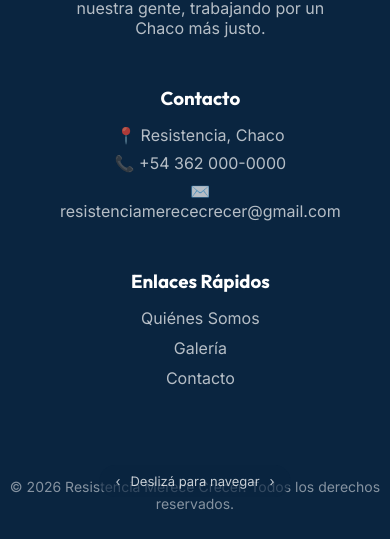
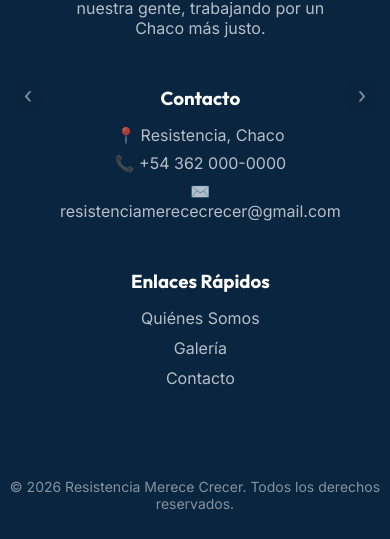
Before and after one commit to esqmarcelo/resistencia-merece-crecer, a React (Vite) app: page /contacto in a window 390 px wide. Shown: the part 327-866 px from the top of the page. Built offline with nearby package versions, Linux system fonts and the light colour scheme.

Commit message:
se modifico las indicaciones de deslizamiento de la pagina entre secciones

```diff
--- a/src/components/SwipeWrapper.jsx
+++ b/src/components/SwipeWrapper.jsx
@@ -24,11 +24,8 @@ function SwipeWrapper({ children }) {
   return (
     <div {...handlers} className="swipe-area">
       {children}
-      <div className="swipe-hint">
-        <span>‹</span>
-        <span>Deslizá para navegar</span>
-        <span>›</span>
-      </div>
+      <div className="swipe-arrow swipe-arrow-left">‹</div>
+      <div className="swipe-arrow swipe-arrow-right">›</div>
     </div>
   )
 }
--- a/src/index.css
+++ b/src/index.css
@@ -444,38 +444,46 @@ h3 {
   }
 }
 
-.swipe-hint {
+.swipe-arrow {
   display: none;
 }
 
 @media (max-width: 768px) {
-  .swipe-hint {
+  .swipe-arrow {
     display: flex;
     align-items: center;
     justify-content: center;
-    gap: 10px;
     position: fixed;
-    bottom: 20px;
-    left: 50%;
-    transform: translateX(-50%);
-    background-color: rgba(10, 37, 64, 0.85);
+    top: 50%;
+    transform: translateY(-50%);
+    width: 36px;
+    height: 36px;
+    background-color: rgba(10, 37, 64, 0.5);
     color: white;
-    padding: 8px 16px;
-    border-radius: 20px;
-    font-size: 13px;
+    border-radius: 50%;
+    font-size: 22px;
     z-index: 50;
+    pointer-events: none;
     animation: pulso 2s infinite;
+  }
+
+  .swipe-arrow-left {
+    left: 10px;
+  }
+
+  .swipe-arrow-right {
+    right: 10px;
   }
 }
 
 @keyframes pulso {
   0%,
   100% {
-    opacity: 0.7;
+    opacity: 0.4;
   }
 
   50% {
-    opacity: 1;
+    opacity: 0.9;
   }
 }
 
```
